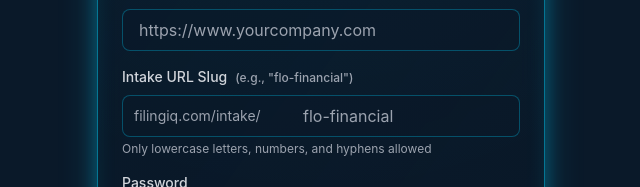
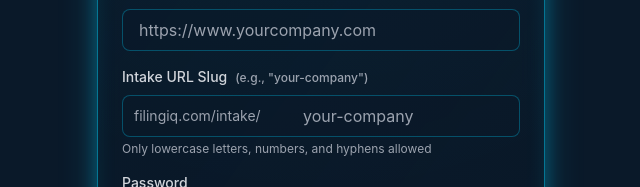
Before and after one commit to tjolonilua-lab/filingIQ, a Next.js app: page /signup in a window 1280 px wide. Shown: the part 428-615 px from the top of the page, without its empty margins (319-959 px from the left). Built offline with nearby package versions, Linux system fonts and the light colour scheme.

Commit message:
Update slug example to be generic

```diff
--- a/app/signup/page.tsx
+++ b/app/signup/page.tsx
@@ -162,7 +162,7 @@
             <div>
               <label htmlFor="slug" className="block text-sm font-medium text-gray-300 mb-2">
                 Intake URL Slug
-                <span className="text-xs text-gray-400 ml-2">(e.g., "flo-financial")</span>
+                <span className="text-xs text-gray-400 ml-2">(e.g., "your-company")</span>
               </label>
               <div className="relative">
                 <div className="absolute left-3 top-1/2 -translate-y-1/2 text-gray-400 text-sm">
@@ -178,7 +178,7 @@
                     setFormData({ ...formData, slug: value })
                   }}
                   className="w-full pl-[180px] pr-4 py-2 bg-filingiq-dark/50 border border-filingiq-cyan/30 rounded-lg text-white focus:ring-2 focus:ring-filingiq-cyan focus:border-transparent"
-                  placeholder="flo-financial"
+                  placeholder="your-company"
                   pattern="[a-z0-9-]+"
                 />
               </div>
```
